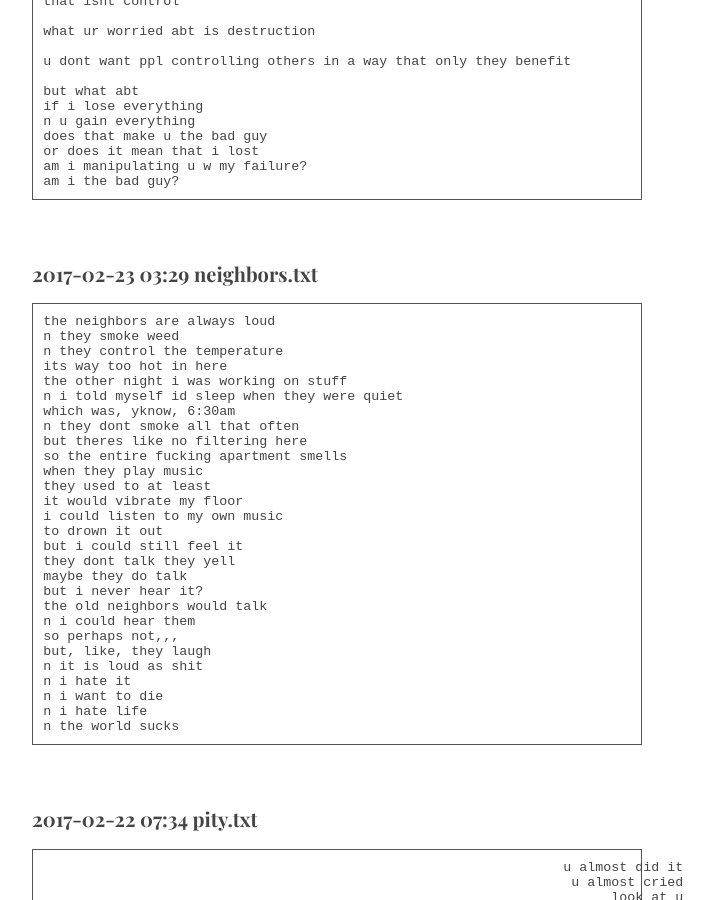
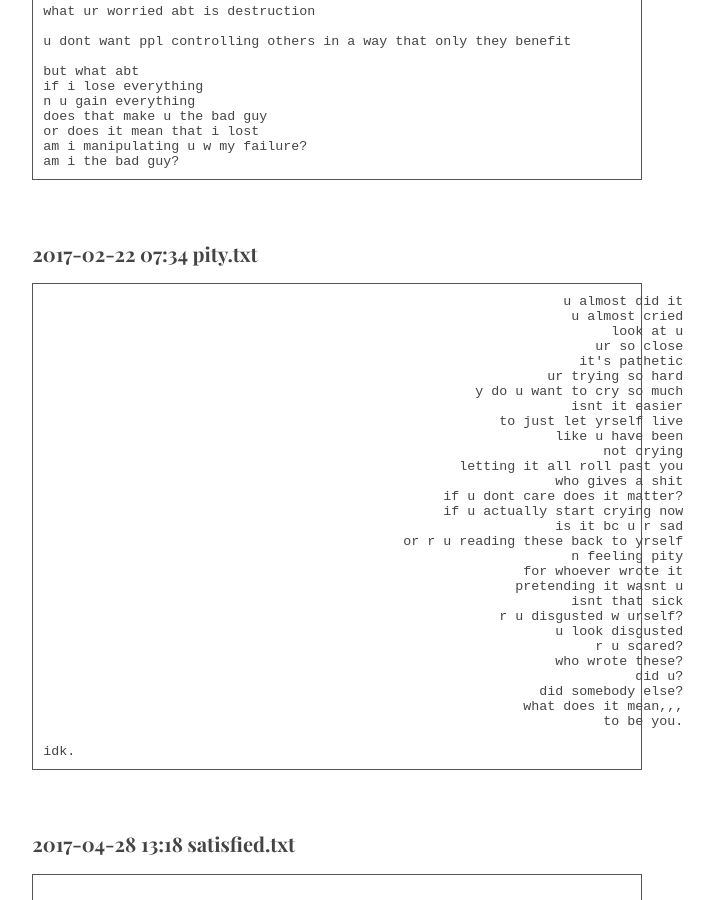
Before and after one commit to una-ada/anarchy.website, a Jekyll site: the page built from _posts/2017-02-23-txt.md, in a window 1280 px wide and 900 px high, scrolled down 6573 px. Shown: the whole window, without its empty margins (101-815 px from the left). Built offline with Jekyll 4.4.1, drawn with Linux system fonts in a browser that asks for light colours; some web fonts are replaced; some of the changed text lies outside the part shown.

Commit message:
Removed "neighbors.txt", detracted from the story

````diff
--- a/_posts/2017-02-23-txt.md
+++ b/_posts/2017-02-23-txt.md
@@ -397,38 +397,6 @@ am i manipulating u w my failure?
 am i the bad guy?
 ```
 
-## 2017-02-23 03:29 neighbors.txt
-```
-the neighbors are always loud
-n they smoke weed
-n they control the temperature
-its way too hot in here
-the other night i was working on stuff
-n i told myself id sleep when they were quiet
-which was, yknow, 6:30am
-n they dont smoke all that often
-but theres like no filtering here
-so the entire fucking apartment smells
-when they play music
-they used to at least
-it would vibrate my floor
-i could listen to my own music
-to drown it out
-but i could still feel it
-they dont talk they yell
-maybe they do talk
-but i never hear it?
-the old neighbors would talk
-n i could hear them
-so perhaps not,,,
-but, like, they laugh
-n it is loud as shit
-n i hate it
-n i want to die
-n i hate life
-n the world sucks
-```
-
 ## 2017-02-22 07:34 pity.txt
 ```
                                                                  u almost did it
````
